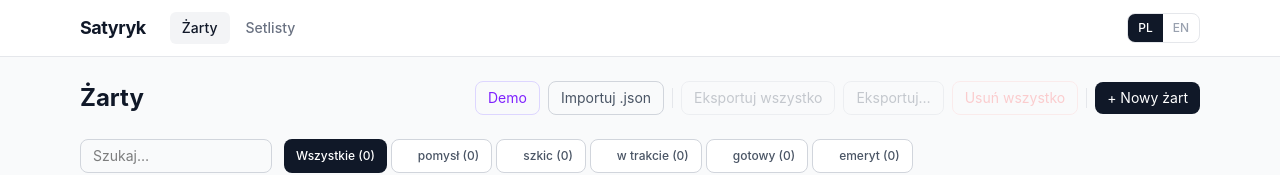
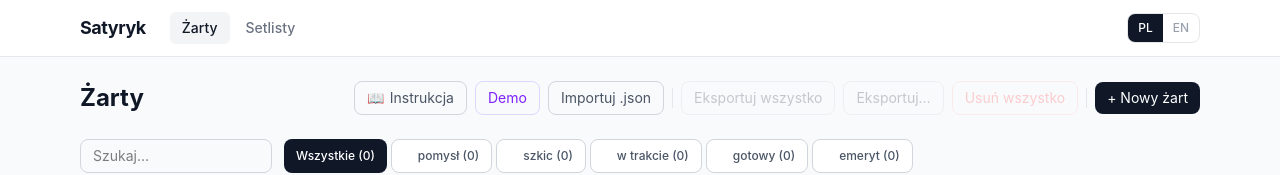
Before and after one commit to djewdokimow/satyryk, a React (Vite) app: page / in a window 1280 px wide. Shown: the top 175 px of the page. Built offline with nearby package versions, Linux system fonts and the light colour scheme.

Commit message:
instructions

```diff
--- a/src/components/JokesPage.jsx
+++ b/src/components/JokesPage.jsx
@@ -4,8 +4,14 @@ import { STATUS_BADGE, ALL_STATUSES } from '../constants'
 import { useLang } from '../LanguageContext'
 import demoData from '../../test-jokes/jokes-library.json'
 
+const GUIDE_URLS = {
+  pl: 'https://github.com/djewdokimow/satyryk/blob/main/docs/instrukcja-obslugi.md',
+  en: 'https://github.com/djewdokimow/satyryk/blob/main/docs/user-guide.md',
+}
+
 export default function JokesPage({ jokes, dispatch, onEdit, onNew, onExportAll, onExportCustom, onDeleteAll }) {
-  const { t, npl } = useLang()
+  const { t, npl, lang } = useLang()
+  const guideUrl = GUIDE_URLS[lang] ?? GUIDE_URLS.en
   const [filter, setFilter] = useState('all')
   const [search, setSearch] = useState('')
   const [menuOpen, setMenuOpen] = useState(false)
@@ -46,6 +52,16 @@ export default function JokesPage({ jokes, dispatch, onEdit, onNew, onExportAll,
 
         {/* Desktop: all buttons in one row */}
         <div className="hidden sm:flex items-center gap-2 flex-wrap justify-end">
+          <a
+            href={guideUrl}
+            target="_blank"
+            rel="noopener noreferrer"
+            title={t.guide}
+            className="flex items-center gap-1.5 px-3 py-1.5 text-sm border border-gray-300 rounded-lg text-gray-600 hover:bg-gray-50 transition-colors"
+          >
+            <span aria-hidden="true">📖</span>
+            {t.guide}
+          </a>
           <button
             onClick={handleDemo}
             className="px-3 py-1.5 text-sm border border-violet-200 rounded-lg text-violet-600 hover:bg-violet-50 transition-colors"
@@ -109,6 +125,17 @@ export default function JokesPage({ jokes, dispatch, onEdit, onNew, onExportAll,
               <>
                 <div className="fixed inset-0 z-10" onClick={() => setMenuOpen(false)} />
                 <div className="absolute right-0 top-full mt-1 bg-white border border-gray-200 rounded-xl shadow-lg z-20 py-1 min-w-44 overflow-hidden">
+                  <a
+                    href={guideUrl}
+                    target="_blank"
+                    rel="noopener noreferrer"
+                    onClick={() => setMenuOpen(false)}
+                    className="flex items-center gap-2 px-4 py-2.5 text-sm text-gray-700 hover:bg-gray-50 transition-colors"
+                  >
+                    <span aria-hidden="true">📖</span>
+                    {t.guide}
+                  </a>
+                  <div className="h-px bg-gray-100 my-1" />
                   <button
                     onClick={() => { handleDemo(); setMenuOpen(false) }}
                     className="w-full text-left px-4 py-2.5 text-sm text-violet-600 hover:bg-violet-50 transition-colors"
--- a/src/translations.js
+++ b/src/translations.js
@@ -10,6 +10,7 @@ export const TRANSLATIONS = {
     // ── JokesPage ────────────────────────────────────────────────────────────
     jokes:            'Żarty',
     demo:             'Demo',
+    guide:            'Instrukcja',
     importJson:       'Importuj .json',
     newJoke:          '+ Nowy żart',
     search:           'Szukaj…',
@@ -146,6 +147,7 @@ export const TRANSLATIONS = {
     // ── JokesPage ────────────────────────────────────────────────────────────
     jokes:            'Jokes',
     demo:             'Demo',
+    guide:            'Guide',
     importJson:       'Import .json',
     newJoke:          '+ New joke',
     search:           'Search…',
```
Also changed, not shown: 4 other files (tests, documents, lock files or other folders).
